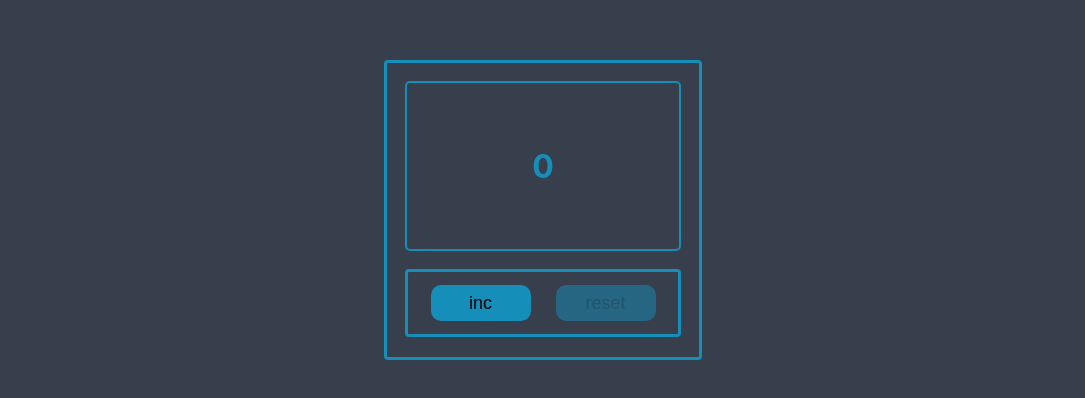
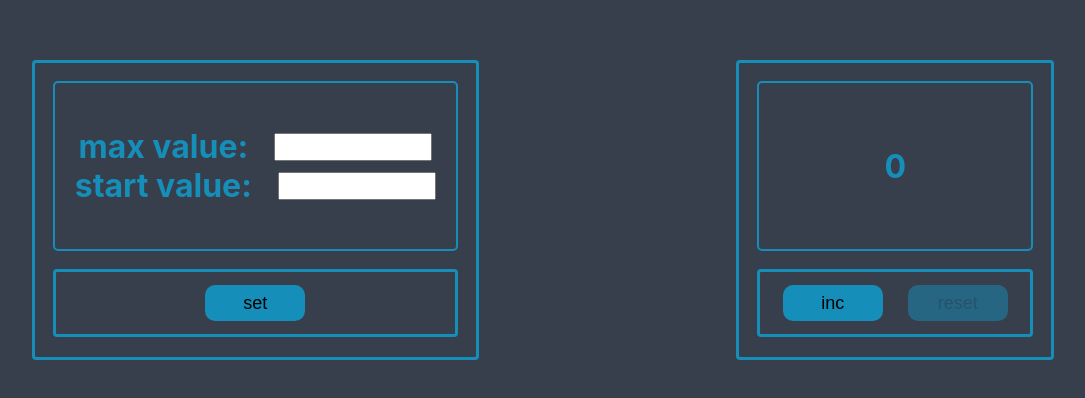
Before and after one commit to Kicka3/CounterV2, a React (Create React App) app: page / in a window 1280 px wide. Shown: the part 190-588 px from the top of the page, without its empty margins (97-1182 px from the left). Built offline with nearby package versions, Linux system fonts and the light colour scheme.

Commit message:
Add counter logic

```diff
--- a/src/App.css
+++ b/src/App.css
@@ -1,9 +1,11 @@
 .App {
     display: flex;
-    flex-direction: column;
-    align-items: center;
-    justify-content: center;
+    flex-direction: row;
+    justify-content: space-around;
     width: 100%;
     height: 100vh;
     background-color: #383f4c;
+    flex-wrap: wrap;
+    align-content: center;
+    align-items: center;
 }
--- a/src/App.tsx
+++ b/src/App.tsx
@@ -1,11 +1,48 @@
-import React from 'react';
+import React, {useState} from 'react';
 import './App.css';
 import {Counter} from "./components/counter/Counter";
+import {Settings} from "./components/settings/Settings";
+
 
 function App() {
+
+    //SetMaxValueInStorage
+    const [maxValueForCounter, setMaxValueForCounter] = useState<number>(0);
+
+    const setMaximumValue = (maxValue: number) => {
+        setMaxValueForCounter(maxValue)
+    }
+    //---------------------------
+
+    //Logics from counter:
+    //This is state of counter
+    const [number, setNumber] = useState<number>(0);
+    //This is value for disabled btns
+    const [maxValue, setMaxValue] = useState<boolean>(false);
+
+    const setNewNumber = (number: number) => {
+        setNumber(number)
+    }
+    const maxiValue = () => {
+        if (number >= 4) {
+            setMaxValue(true);
+            console.log('WARNING!5');
+        }
+    }
+    //-------------------------
+
     return (
         <div className="App">
-                <Counter/>
+            <Settings
+                maximumValue={setMaximumValue}
+            />
+            <Counter
+                number={number}
+                setNumber={setNewNumber}
+                setMaxValue={setMaxValue}
+                maxValue={maxValue}
+                maxiValue={maxiValue}
+            />
         </div>
     );
 }
--- a/src/components/button/Button.tsx
+++ b/src/components/button/Button.tsx
@@ -5,20 +5,20 @@ import '../button/button.css'
 type ButtonPropsType = {
     name: string
     onClick: () => void
-    maxValue: boolean
+    // maxValue?: boolean
+    // minValue?: boolean
+
 }
 
 export const Button: React.FC<ButtonPropsType & ButtonHTMLAttributes<HTMLButtonElement>> = (props) => {
-    const {name, onClick, maxValue, ...restProps} = props;
+    const {name, onClick, ...restProps} = props;
     const clickBtnHandler = () => {
         onClick()
     }
 
-
     return (
         <button onClick={clickBtnHandler}
                 {...restProps}
-
         >{name}</button>
     );
 };
--- a/src/components/counter/Counter.tsx
+++ b/src/components/counter/Counter.tsx
@@ -2,26 +2,34 @@ import React, {useState} from 'react';
 import {Button} from "../button/Button";
 import '../counter/counter.css'
 
-export const Counter = () => {
-    const [number, setNnumber] = useState<number>(0);
-    const [maxValue, setMaxValue] = useState<boolean>(false);
+type CounterPropsType = {
+    number: number
+    setNumber: (number: number) => void
+    maxiValue: () => void
+    maxValue: boolean
+    setMaxValue: (value: boolean) => void
+}
+
+export const Counter: React.FC<CounterPropsType> = (props) => {
+    // const [number, setNumber] = useState<number>(0);
+    // const [maxValue, setMaxValue] = useState<boolean>(false);
+
+    // const maxiValue = () => {
+    //     if (number >= 4) {
+    //         setMaxValue(true);
+    //         console.log('WARNING!5');
+    //     }
+    // }
+    const {number, setNumber, maxiValue, maxValue, setMaxValue} = props
 
     const incBtn = () => {
-        setNnumber(number + 1);
-        maximunValue();
-        console.log('incr' + '' + number);
-    }
-
-    const maximunValue = () => {
-        if (number >= 4) {
-            setMaxValue(true);
-            console.log('WARNING!5');
-        }
+        setNumber(number + 1);
+        maxiValue();
     }
 
     const resetCount = () => {
         console.log('RESET')
-        setNnumber(0);
+        setNumber(0);
         setMaxValue(false);
     }
 
@@ -34,17 +42,18 @@ export const Counter = () => {
 
                 <div className={"BtnWrapper"}>
                     <Button
+                        className={maxValue ? 'DisabledBtn' : 'ActiveBtn'}
                         name={"inc"}
                         onClick={incBtn}
-                        maxValue={maxValue}
-                        className={maxValue ? 'DisabledBtn' : 'ActiveBtn'}
                         disabled={maxValue}
+                        // maxValue={maxValue}
                     />
-                    <Button name={"reset"}
-                            onClick={resetCount}
-                            maxValue={maxValue}
-                            className={number === 0 ? 'DisabledBtn' : 'ActiveBtn'}
-                            disabled={number === 0}
+                    <Button
+                        className={number === 0 ? 'DisabledBtn' : 'ActiveBtn'}
+                        name={"reset"}
+                        onClick={resetCount}
+                        disabled={number === 0}
+                        // maxValue={maxValue}
 
                     />
                 </div>
--- a/src/components/counter/counter.css
+++ b/src/components/counter/counter.css
@@ -1,6 +1,6 @@
 .Counter {
     min-height: 300px;
-    width: 318px;
+    min-width: 318px;
     padding: 18px;
     /*border: 3px solid rgba(0, 255, 255, 0.46);*/
     /*border: 3px solid rgba(0, 0, 0, 0.46);*/
--- /dev/null
+++ b/src/components/input/Input.tsx
@@ -0,0 +1,34 @@
+import "../input/input.css"
+import {ChangeEvent, useEffect, useState} from "react";
+
+type InputPropsType = {
+    maximValue: (newMaxValue: number) => void
+
+}
+
+export const Input: React.FC<InputPropsType> = (props) => {
+    const {maximValue, ...restProps} = props
+
+    const [currentValue, setCurrentValue] = useState<number>(0)
+
+    //Тут бага с отрисовкой корретного числа
+    const changeInputHandler = (e: ChangeEvent<HTMLInputElement>) => {
+        let valueForInput = Number(e.currentTarget.value)
+        console.log(valueForInput)
+        setCurrentValue(valueForInput)
+        // maximValue(currentValue)
+    }
+
+    useEffect(() => {
+        maximValue(currentValue)
+    }, [currentValue]);
+
+
+    return (
+        <input className={"inputValue"}
+               type={"number"}
+               onChange={changeInputHandler}
+            // value={currentValue}
+        />
+    );
+};
--- /dev/null
+++ b/src/components/input/input.css
@@ -0,0 +1,7 @@
+.inputValue {
+    min-height: 28px;
+    max-width: 158px;
+    outline-color: rgb(21, 142, 185);
+    color: #000;
+    text-align: center;
+}
--- a/src/components/settings/Settings.tsx
+++ b/src/components/settings/Settings.tsx
@@ -1,37 +1,60 @@
-import React from 'react';
+import React, {useState} from 'react';
 import {Button} from "../button/Button";
+import '../settings/settings.css'
+import {Input} from "../input/Input";
 
-export const Settings = () => {
-    // const [number, setNnumber] = useState<number>(0);
-    // const [maxValue, setMaxValue] = useState<boolean>(false);
 
-    const incBtn = () => {
+type SettingsPropsType = {
+    maximumValue: (maxValue: number) => void
+}
+
+export const Settings: React.FC<SettingsPropsType> = (props) => {
+const {maximumValue} = props
+
+    //Можно не типизировать (типизируем неявно)
+    const [maxValue, setMaxValue] = useState<number>();
+    const [startValue, setStartValue] = useState<number>();
+
+
+    const setValueHandler = () => {
+        setMaxValue(startValue)
+        // maximumValue(maxValue)
+        console.log('Нвое максимальное число:' + maxValue)
+    }
+
+    const setMaximValue = (newMaxValue: number) => {
+        setStartValue(newMaxValue)
+        console.log('Принял новое число из инпута:' + newMaxValue)
+    }
+
+    const zaglush = () => {
 
     }
-
-    const maximunValue = () => {
-
-    }
-
-    const resetCount = () => {
-
-
-    }
-
     return (
         <>
             <div className={"SettingsWrapper"}>
                 <div className={"DisplaySettings"}>
-                    <h1 className={"MaxValue"}>max value</h1>
+                    <div className={"MaxValueWrapper"}>
+                        <h1 className={"MaxValue"}>max value:</h1>
+                        <Input
+                            maximValue={setMaximValue}
+                        />
+                    </div>
+                    <div className={"StartValueWrapper"}>
+                        <h1 className={"MaxValue"}>start value:</h1>
+                        <Input
+                            maximValue={zaglush}
+                        />
+                    </div>
                 </div>
 
                 <div className={"BtnWrapper"}>
                     <Button
-                        name={"inc"}
-                        onClick={incBtn}
-                        maxValue={maxValue}
-                        className={maxValue ? 'DisabledBtn' : 'ActiveBtn'}
-                        disabled={maxValue}
+                        className={'ActiveBtn'}
+                        name={"set"}
+                        onClick={setValueHandler}
+                        // className={maxValue ? 'DisabledBtn' : 'ActiveBtn'}
+                        // disabled={minValue}
                     />
                 </div>
             </div>
--- a/src/components/settings/settings.css
+++ b/src/components/settings/settings.css
@@ -0,0 +1,57 @@
+
+.SettingsWrapper {
+    min-height: 300px;
+    min-width: 318px;
+    padding: 18px;
+    /*border: 3px solid rgba(0, 255, 255, 0.46);*/
+    /*border: 3px solid rgba(0, 0, 0, 0.46);*/
+    border: 3px solid rgb(21, 142, 185);
+    border-radius: 4px;
+}
+
+.DisplaySettings {
+    max-width: 100%;
+    min-height: 170px;
+    border-radius: 5px;
+    /*background-color: rgb(21, 142, 185);*/
+    background-color: #383f4c;
+    border: 2px solid rgb(21, 142, 185);
+    margin-bottom: 18px;
+    display: flex;
+    flex-direction: column;
+    justify-content: center;
+    align-items: center;
+    color: rgb(21, 142, 185);
+
+    padding: 20px;
+}
+
+.MaxValueWrapper {
+    display: flex;
+    flex-direction: row;
+    flex-wrap: nowrap;
+    justify-content: center;
+    align-items: center;
+    gap: 26px;
+}
+
+/*.MaxValueWrapper input {*/
+/*    min-height: 28px;*/
+/*    max-width: 158px;*/
+/*    outline-color: rgb(21, 142, 185);*/
+/*}*/
+
+.StartValueWrapper {
+    display: flex;
+    flex-direction: row;
+    flex-wrap: nowrap;
+    justify-content: center;
+    align-items: center;
+    gap: 26px;
+}
+
+/*.StartValueWrapper input {*/
+/*    min-height: 28px;*/
+/*    max-width: 158px;*/
+/*    outline-color: rgb(21, 142, 185);*/
+/*}*/
```
